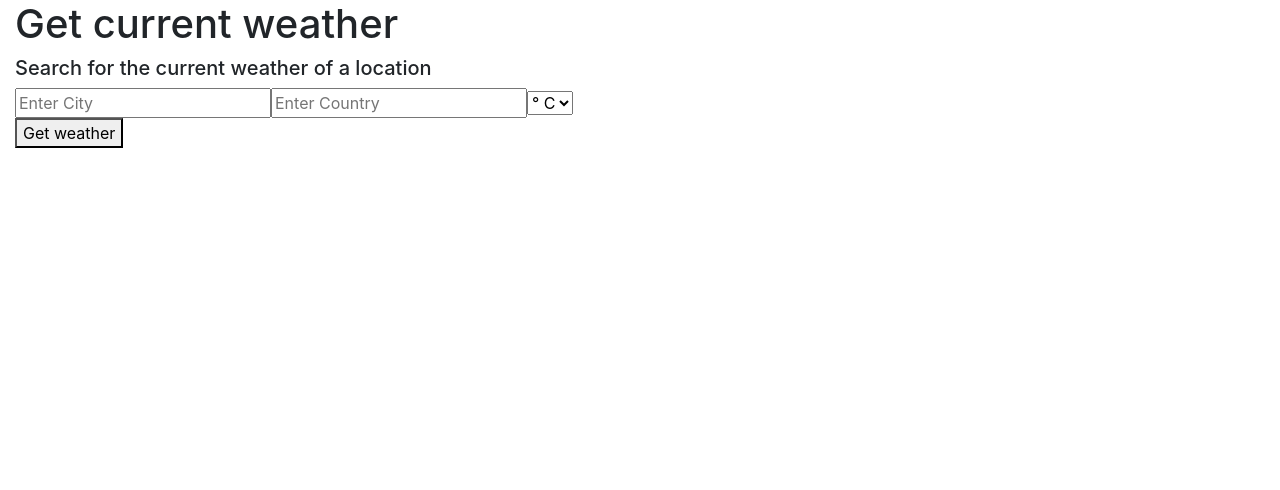
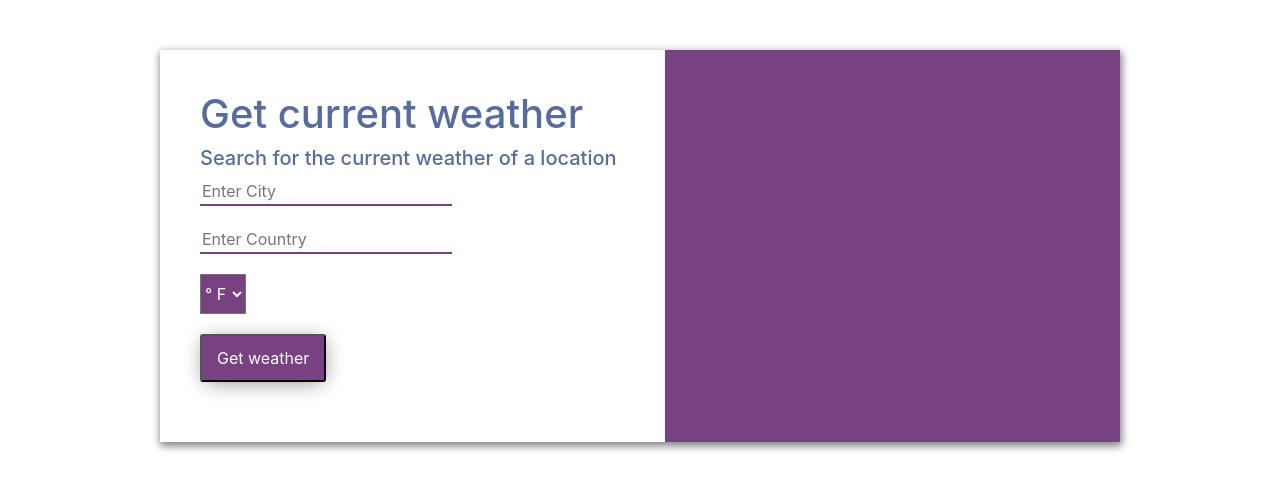
Before and after one commit to Sosodope/weather-app, a React (Create React App) app: page / in a window 1280 px wide. Shown: the top 490 px of the page. Built offline with nearby package versions, Linux system fonts and the light colour scheme.

Commit message:
Style results

```diff
--- a/src/App.css
+++ b/src/App.css
@@ -1,3 +1,53 @@
+body {
+  color: #566ba1;
+}
 img {
   width: 100px;
 }
+form {
+  display: flex;
+  flex-direction: column;
+  align-items: start;
+}
+form > * {
+  margin-bottom: 20px;
+}
+form > select {
+  height: 40px;
+  color: white;
+  background: #784182;
+}
+button {
+  padding: 10px 15px;
+  background: #784182;
+  color: #fff;
+  border-radius: 3px;
+  box-shadow: 1px 3px 21px -4px grey;
+}
+input[type="text"] {
+  border: 0;
+  border-bottom: 2px solid #784182;
+  outline: none;
+}
+.wrapper {
+  /* background: #784182; */
+  height: 100vh;
+  padding-top: 50px;
+}
+.main {
+  max-width: 960px;
+  margin: 0 auto;
+  background: #fff;
+  box-shadow: 1px 3px 8px 1px gray;
+}
+.form-container {
+  padding: 40px;
+}
+.results-container {
+  text-align: center;
+  background: #784182;
+  color: #fff;
+}
+.results-container > div {
+  padding-top: 50px;
+}
--- a/src/App.js
+++ b/src/App.js
@@ -7,7 +7,7 @@ const API_KEY = "8be3d65cca94173480958df7d29d2623";
 
 class App extends React.Component {
   state = {
-    unit: "metric",
+    unit: "",
     temperature: undefined,
     city: undefined,
     country: undefined,
@@ -33,7 +33,8 @@ class App extends React.Component {
         weatherType: data.weather[0].main,
         country: data.sys.country,
         description: data.weather[0].description,
-        error: ""
+        error: "",
+        unit
       });
     } else {
       this.setState({
@@ -42,23 +43,24 @@ class App extends React.Component {
         weatherType: undefined,
         country: undefined,
         description: undefined,
-        error: "Plesae add a city and country"
+        unit: "",
+        error: "Please enter a city and country"
       });
     }
   };
   handleChange = e => {
-    this.setState({ unit: e.target.value });
+    this.setState(prevState => ({ unit: e.target.value }));
   };
   render() {
     return (
       <div className="wrapper">
-        <div className="container-fluid">
+        <div className="container-fluid main">
           <div className="row">
-            <div className="col-sm">
+            <div className="col-sm col-xs-6 form-container">
               <Header />
               <Form getCurrentWeather={this.getCurrentWeather} />
             </div>
-            <div className="col-sm">
+            <div className="col-sm col-xs-6 results-container">
               <WeatherResults
                 temperature={this.state.temperature}
                 city={this.state.city}
--- a/src/components/Form.js
+++ b/src/components/Form.js
@@ -11,8 +11,8 @@ class Form extends React.Component {
           value={this.props.unit}
           onChange={this.handleChange}
         >
+          <option value="imperial">&#176; F</option>
           <option value="metric">&#176; C</option>
-          <option value="imperial">&#176; F</option>
         </select>
         <button type="submit">Get weather</button>
       </form>
--- a/src/components/WeatherResults.js
+++ b/src/components/WeatherResults.js
@@ -5,15 +5,24 @@ import Rain from "../assets/icons/rain.svg";
 import "../App.css";
 
 const weatherIcons = {
-  Clouds: "Clouds",
-  Clear: "Sun",
-  Rain: "Rain"
+  Clouds: Clouds,
+  Clear: Sun,
+  Rain: Rain
 };
 
 class WeatherResults extends React.Component {
+  getWeatherIcon = icon => {
+    return weatherIcons[`${icon}`];
+  };
   render() {
     return (
       <div>
+        {this.props.weatherType && (
+          <img
+            src={this.getWeatherIcon(this.props.weatherType)}
+            alt="weather type"
+          />
+        )}
         {this.props.city &&
           this.props.country && (
             <p>
@@ -23,11 +32,10 @@ class WeatherResults extends React.Component {
         {this.props.temperature && (
           <p>
             Temperature: {this.props.temperature}
-            <span> &#176;{this.props.unit === "metric" ? "C" : "F"}</span>
+            <span> &#176;{this.props.unit === "imperial" ? "F" : "C"}</span>
           </p>
         )}
         {this.props.description && <p>Description: {this.props.description}</p>}
-        {this.props.weatherType && <img src={Sun} alt="weather type" />}
         {this.props.error && <p>{this.props.error}</p>}
       </div>
     );
```
